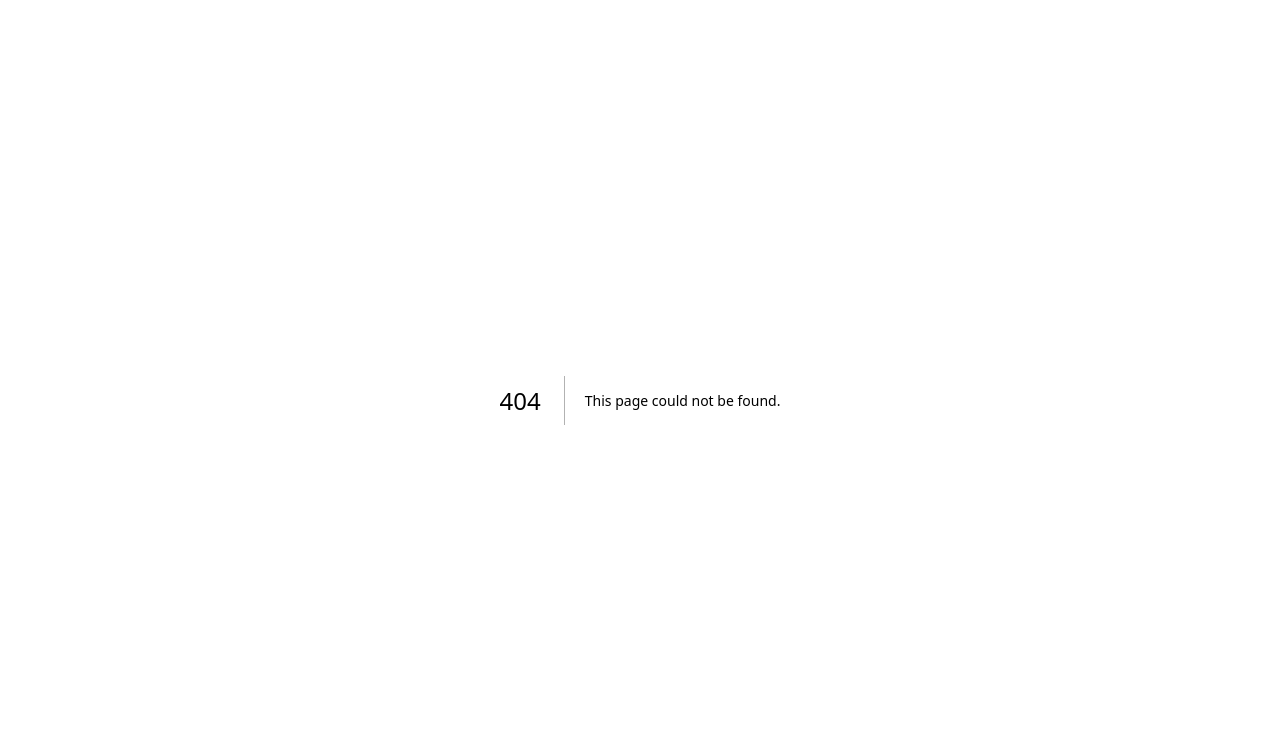
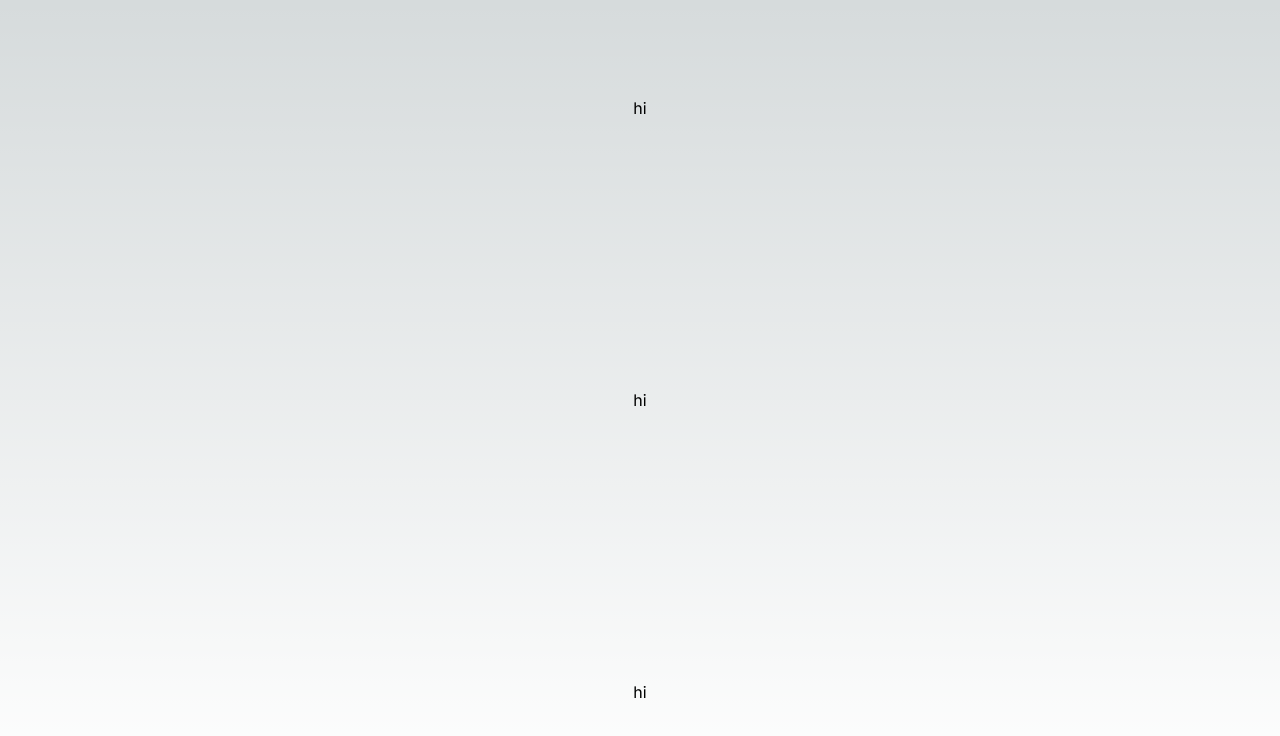
Before and after one commit to Hy-Nguyen/mentorship, a Next.js app: page /profile in a window 1280 px wide. Before the commit this address had no page. Shown: the top 736 px of the page. Built offline with nearby package versions, Linux system fonts and the light colour scheme.

Commit message:
Create page.tsx

```diff
--- /dev/null
+++ b/app/profile/page.tsx
@@ -0,0 +1,15 @@
+import Image from "next/image";
+import NavBar from "../../components/NavBar"
+import SideBar from "../../components/SideBar"
+import Body from "../../components/Body"
+
+export default function Profile() {
+  return (
+    <main className="flex min-h-screen flex-col items-center justify-between p-24">
+      <NavBar/>
+      <SideBar/>
+      <Body/>
+    </main>
+  );
+
+}
```
